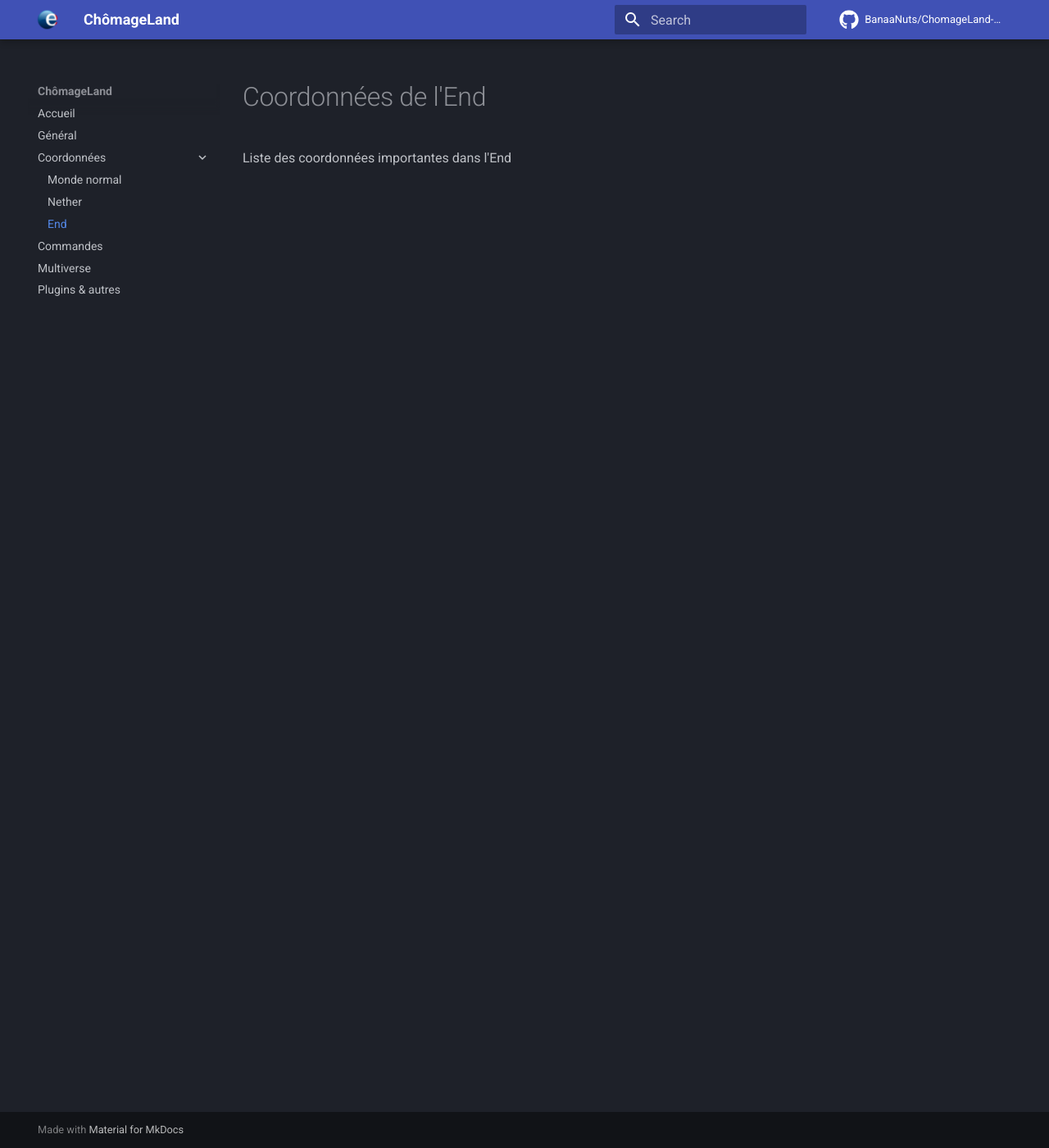
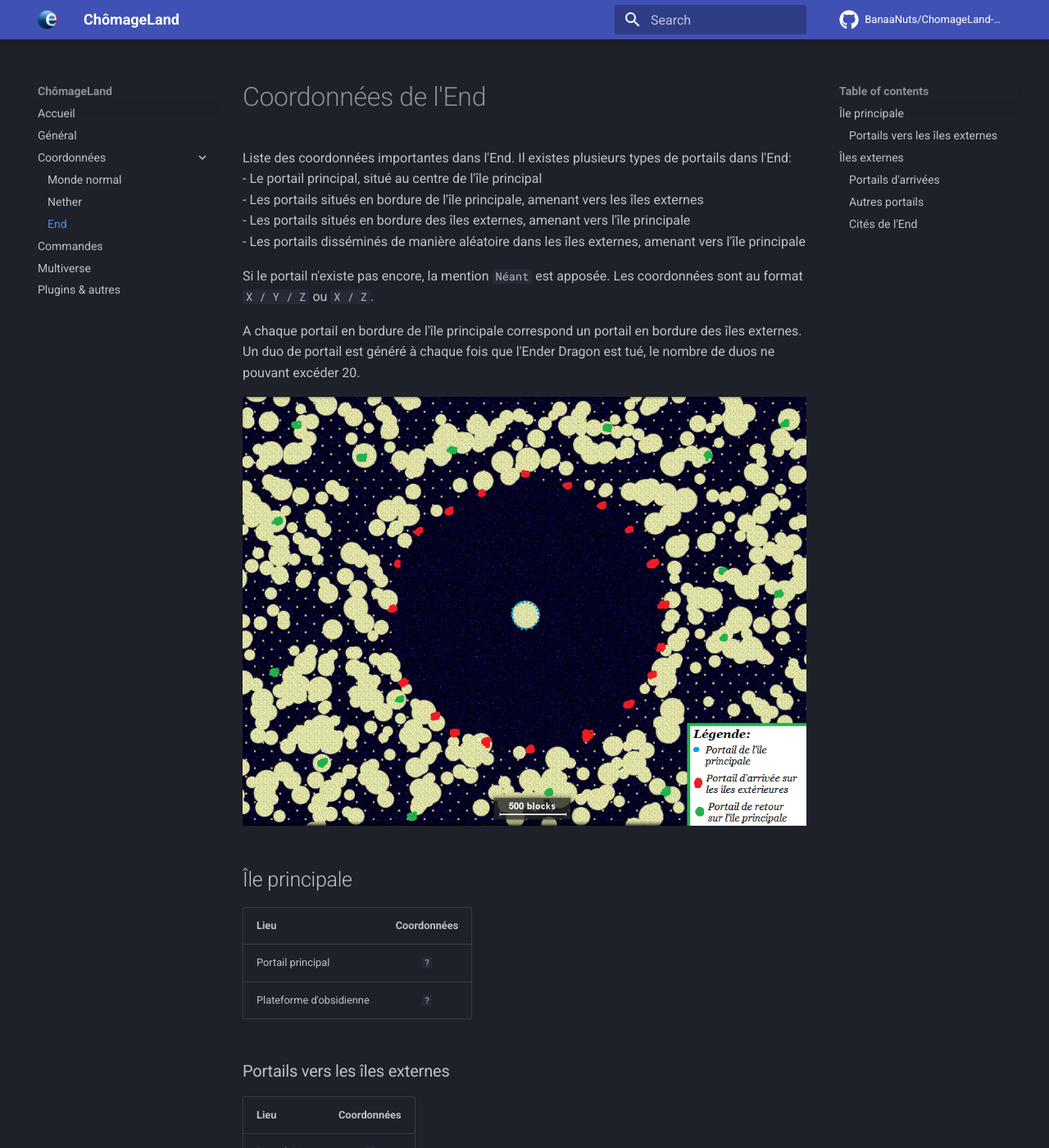
Before and after one commit to BanaaNuts/ChomageLand-Web, an MkDocs documentation site: the page built from docs/coordonnees/coordonnees_end.md, in a window 1280 px wide and 1400 px high. Shown: the whole window at 82% size. Built offline with MkDocs 1.6.1 and Material for MkDocs 9.7.7, drawn with Linux system fonts in a browser that asks for light colours; comment, search, counter and statistics services are not loaded; some of the changed text lies outside the part shown.

Commit message:
Copie doc GDrive

```diff
--- a/docs/coordonnees/coordonnees_end.md
+++ b/docs/coordonnees/coordonnees_end.md
@@ -1,3 +1,99 @@
 # Coordonnées de l'End
 
-Liste des coordonnées importantes dans l'End
+Liste des coordonnées importantes dans l'End. Il existes plusieurs types de portails dans l'End:
+- Le portail principal, situé au centre de l'île principal
+- Les portails situés en bordure de l'île principale, amenant vers les îles externes
+- Les portails situés en bordure des îles externes, amenant vers l'île principale
+- Les portails disséminés de manière aléatoire dans les îles externes, amenant vers l'île principale
+
+Si le portail n'existe pas encore, la mention `Néant` est apposée. Les coordonnées sont au format `X / Y / Z` ou `X / Z`.
+
+A chaque portail en bordure de l'île principale correspond un portail en bordure des îles externes. Un duo de portail est généré à chaque fois que l'Ender Dragon est tué, le nombre de duos ne pouvant excéder 20.
+
+![Portails dans l'End](../img/portails_end.png)
+
+## Île principale
+
+| Lieu | Coordonnées |
+|:-----|:-----------:|
+| Portail principal | `?` |
+| Plateforme d'obsidienne | `?` |
+
+### Portails vers les îles externes
+
+| Lieu | Coordonnées |
+|:-----|:-----------:|
+| Portail #1 | `?` |
+| Portail #2 | `?` |
+| Portail #3 | `Néant` |
+| Portail #4 | `Néant` |
+| Portail #5 | `Néant` |
+| Portail #6 | `Néant` |
+| Portail #7 | `Néant` |
+| Portail #8 | `Néant` |
+| Portail #9 | `Néant` |
+| Portail #10 | `Néant` |
+| Portail #11 | `Néant` |
+| Portail #12 | `Néant` |
+| Portail #13 | `Néant` |
+| Portail #14 | `Néant` |
+| Portail #15 | `Néant` |
+| Portail #16 | `Néant` |
+| Portail #17 | `Néant` |
+| Portail #18 | `Néant` |
+| Portail #19 | `Néant` |
+| Portail #20 | `Néant` |
+
+## Îles externes
+
+### Portails d'arrivées
+
+| Lieu | Coordonnées |
+|:-----|:-----------:|
+| Portail #1 | `-16 / 1096` |
+| Portail #2 | `?` |
+| Portail #3 | `Néant` |
+| Portail #4 | `Néant` |
+| Portail #5 | `Néant` |
+| Portail #6 | `Néant` |
+| Portail #7 | `Néant` |
+| Portail #8 | `Néant` |
+| Portail #9 | `Néant` |
+| Portail #10 | `Néant` |
+| Portail #11 | `Néant` |
+| Portail #12 | `Néant` |
+| Portail #13 | `Néant` |
+| Portail #14 | `Néant` |
+| Portail #15 | `Néant` |
+| Portail #16 | `Néant` |
+| Portail #17 | `Néant` |
+| Portail #18 | `Néant` |
+| Portail #19 | `Néant` |
+| Portail #20 | `Néant` |
+
+### Autres portails
+
+| Lieu | Coordonnées |
+|:-----|:-----------:|
+| Portail #1 | `-881 / 1792` |
+| Portail #2 | `-1815 / 2456` |
+| Portail #3 | `1239 / 1878` |
+| Portail #4 | `1349 / 2066` |
+| Portail #5 | `2297 / 4694` |
+| Portail #6 | `1170 / 6148` |
+| Portail #7 | `-458 / 7206` |
+
+### Cités de l'End
+
+Toutes les cités listées ont été explorées (équipement saisie, beaucoup de shulkers tués) sauf mention contraire.
+
+| Lieu | Coordonnées |
+|:-----|:-----------:|
+| Cité #1 | `1984 / 4517` |
+| Cité #2 | `2957 / 4852` |
+| Cité #3 | `-1531 / 5884` |
+| Cité #4 | `-2521 / 7425` |
+| Cité #5 [elytras saisies uniquement] | `-366 / 7759` |
+| Cité #6 [elytras saisies uniquement] | `-530 / 7802` |
+| Cité #7 | `1601 / 8344` |
+| Cité #8 | `742 / 8034` |
```
Also changed, not shown: docs/img/portails_end.png (added).
